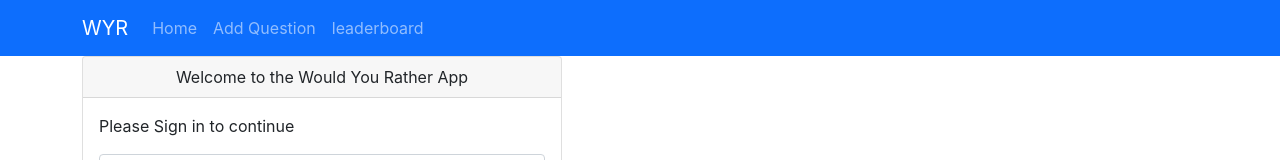
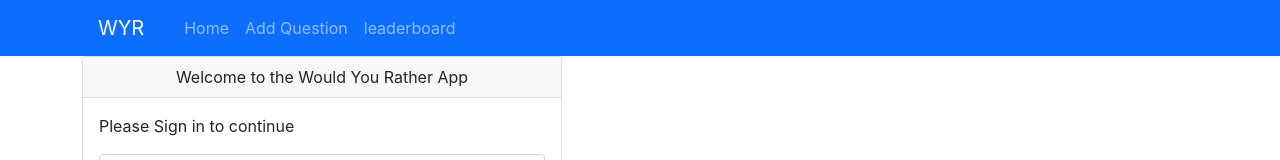
Before and after one commit to albehery/u-project-wyr, a React (Create React App) app: page / in a window 1280 px wide. Shown: the top 160 px of the page. Built offline with nearby package versions, Linux system fonts and the light colour scheme.

Commit message:
fix: fix navigation links with bootstrap nav link

```diff
--- a/src/components/App.js
+++ b/src/components/App.js
@@ -25,13 +25,13 @@ class App extends React.Component {
     const { authedUser } = this.props
     return (
       <div>
-        <Navigation />
-        <Container>
-          <BrowserRouter>
+        <BrowserRouter>
+          <Navigation />
+          <Container>
             {
               authedUser === null ?
                 <Routes>
-                  <Route  path="*" element={<Login />} />
+                  <Route path="*" element={<Login />} />
                 </Routes>
                 :
                 <Routes>
@@ -42,8 +42,8 @@ class App extends React.Component {
                   <Route path="*" element={<NotFound />} />
                 </Routes>
             }
-          </BrowserRouter>
-        </Container>
+          </Container>
+        </BrowserRouter>
       </div>
     )
   }
--- a/src/components/Navigation.js
+++ b/src/components/Navigation.js
@@ -1,5 +1,5 @@
 import React from "react"
-
+import { Link } from 'react-router-dom'
 import { connect } from 'react-redux'
 
 import Navbar from 'react-bootstrap/Navbar'
@@ -12,11 +12,11 @@ class Navigation extends React.Component {
         return (
             <Navbar bg="primary" variant="dark">
                 <Container>
-                    <Navbar.Brand href="/">WYR</Navbar.Brand>
+                    <Navbar.Brand className="nav-link">WYR</Navbar.Brand>
                     <Nav className="me-auto">
-                        <Nav.Link href="/">Home</Nav.Link>
-                        <Nav.Link href="/add">Add Question</Nav.Link>
-                        <Nav.Link href="/leaderboard">leaderboard</Nav.Link>
+                        <Link to="/" className="nav-link">Home</Link>
+                        <Link to="/add" className="nav-link">Add Question</Link>
+                        <Link to="/leaderboard" className="nav-link">leaderboard</Link>
                     </Nav>
                     {authedUser &&
                         <Navbar.Text>
```
